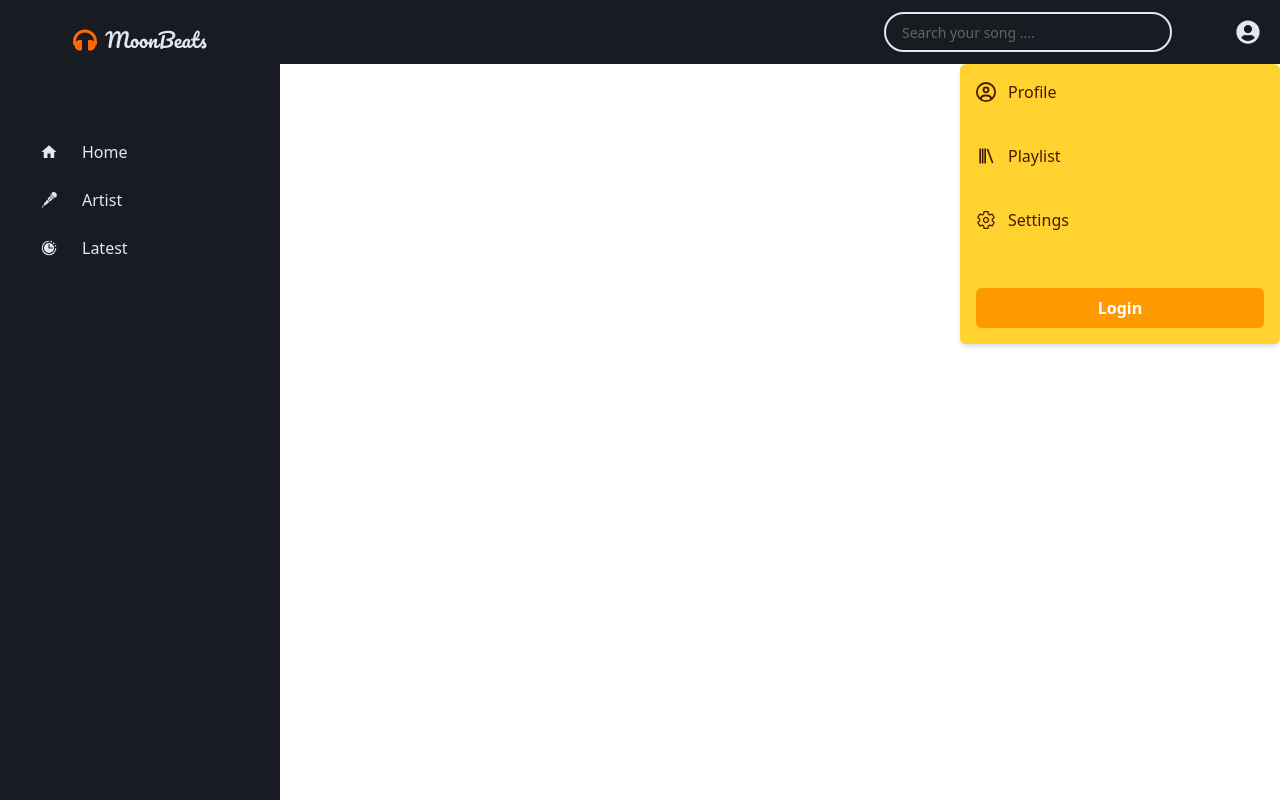
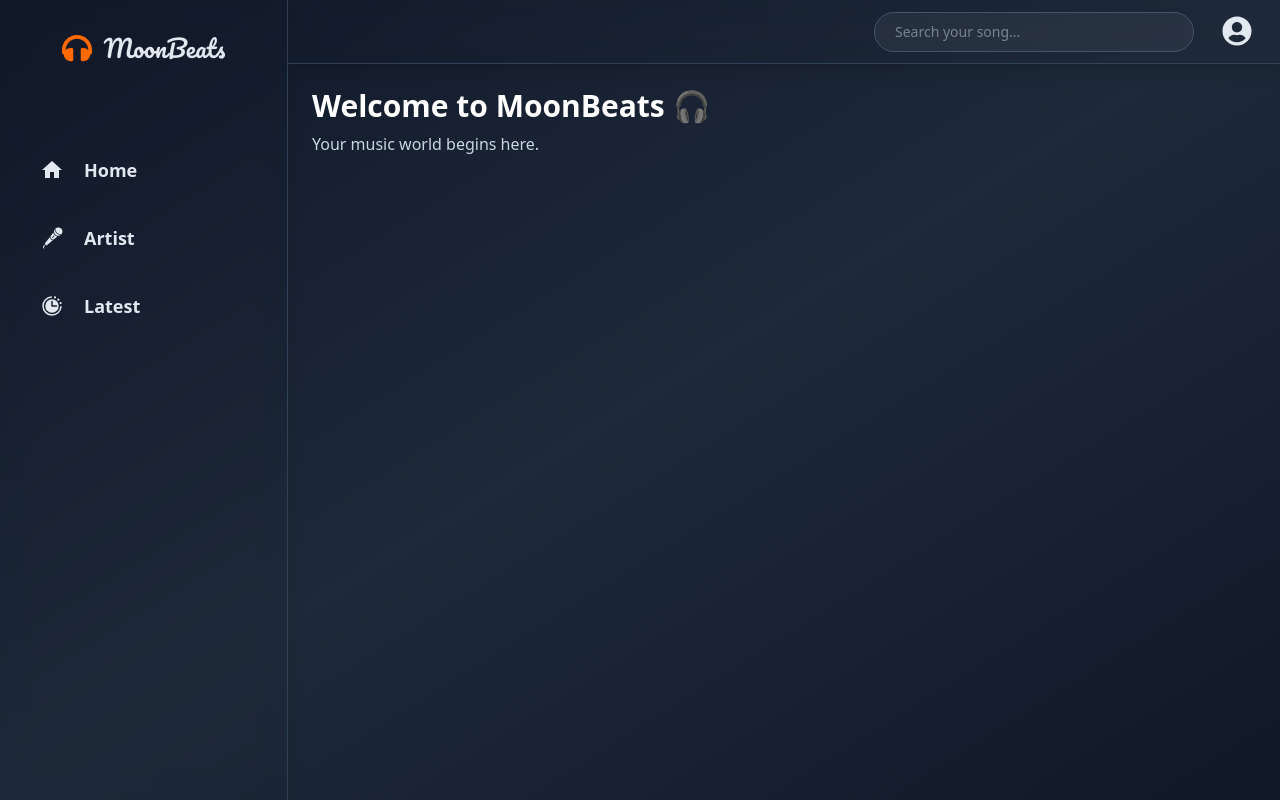
Before and after one commit to Rameeskc/music_app_frontend, a React (Vite) app: page / in a window 1280 px wide. Built offline with nearby package versions, Linux system fonts and the light colour scheme.

Commit message:
set layout

```diff
--- a/src/components/user/BottomBar.jsx
+++ b/src/components/user/BottomBar.jsx
@@ -1,57 +1,35 @@
-import React from 'react'
-import { Link } from "react-router-dom";
-import { LiaHomeSolid } from "react-icons/lia";
-import { LiaMicrophoneAltSolid } from "react-icons/lia";
-import { BiLibrary } from "react-icons/bi";
-import { IoHeartOutline } from "react-icons/io5";
-import { IoSearchOutline } from "react-icons/io5";
+import React from 'react';
+import { Link } from 'react-router-dom';
+import { LiaHomeSolid } from 'react-icons/lia';
+import { IoSearchOutline, IoHeartOutline } from 'react-icons/io5';
+import { BiLibrary } from 'react-icons/bi';
 
 const BottomBar = () => {
-
-  const Bottom = [
-    {
-      id: 1,
-      name: "Home",
-      link: "/",
-      icon: LiaHomeSolid
-    },
-    {
-      id: 2,
-      name: "Search",
-      link: "/",
-      icon: IoSearchOutline
-    },
-    {
-      id: 3,
-      name: "Favourite",
-      link: "/",
-      icon: IoHeartOutline
-    },
-    {
-      id: 4,
-      name: "Artist",
-      link: "/",
-      icon: BiLibrary
-
-    }
-  ]
+  const bottomItems = [
+    { id: 1, name: 'Home', link: '/', icon: LiaHomeSolid },
+    { id: 2, name: 'Search', link: '/', icon: IoSearchOutline },
+    { id: 3, name: 'Favourite', link: '/', icon: IoHeartOutline },
+    { id: 4, name: 'Artist', link: '/', icon: BiLibrary },
+  ];
 
   return (
-    <div className=' lg:hidden h-20 bg-[rgb(24,27,34)]'>
-      <ul className=' flex h-18 text-[rgb(176,176,176)] font-light items-center justify-evenly'>
-        {Bottom.map((item) => (
-          <li key={item.id}>
-            <Link to={item.link}>
-              <div className=' flex flex-col items-center justify-center'>
-                <item.icon className='text-2xl ' />
-                <p className=' text-[12px]'>{item.name}</p>
-              </div>
+    <div className="lg:hidden fixed bottom-0 left-0 right-0 h-20 bg-transparent shadow-inner border-t border-slate-700 backdrop-blur-md">
+      <ul className="flex h-full text-[rgb(176,176,176)] font-light items-center justify-evenly">
+        {bottomItems.map(({ id, name, link, icon: Icon }) => (
+          <li key={id}>
+            <Link
+              to={link}
+              className="flex flex-col items-center justify-center gap-1 hover:text-orange-500 transition"
+              aria-label={name}
+            >
+              <Icon className="text-2xl" />
+              <p className="text-xs select-none">{name}</p>
             </Link>
           </li>
         ))}
       </ul>
     </div>
-  )
-}
+  );
+};
 
-export default BottomBar
+export default BottomBar;
--- a/src/components/user/NavBar.jsx
+++ b/src/components/user/NavBar.jsx
@@ -1,71 +1,87 @@
-import React from 'react'
-import { Link } from "react-router-dom";
-import { FaHeadphones } from "react-icons/fa";
-import { FaUserCircle } from "react-icons/fa";
-import { FaRegCircleUser } from "react-icons/fa6";
-import { BiLibrary } from "react-icons/bi";
-import { IoSettingsOutline } from "react-icons/io5";
-
+import React, { useState, useEffect, useRef } from 'react';
+import { Link } from 'react-router-dom';
+import { FaHeadphones, FaUserCircle, FaRegUser } from 'react-icons/fa';
+import { BiLibrary } from 'react-icons/bi';
+import { IoSettingsOutline } from 'react-icons/io5';
 
 const NavBar = () => {
+  const [open, setOpen] = useState(false);
+  const dropdownRef = useRef(null);
 
   const profile = [
-    {
-      id: 1,
-      name: "Profile",
-      link: "/",
-      icon: FaRegCircleUser
-    },
-    {
-      id: 2,
-      name: "Playlist",
-      link: "/",
-      icon: BiLibrary
-    },
-    {
-      id: 3,
-      name: "Settings",
-      link: "/",
-      icon: IoSettingsOutline
-    },
+    { id: 1, name: "Profile", link: "/", icon: FaRegUser },
+    { id: 2, name: "Playlist", link: "/", icon: BiLibrary },
+    { id: 3, name: "Settings", link: "/", icon: IoSettingsOutline },
+  ];
 
-  ]
+  const toggleDropdown = () => setOpen(prev => !prev);
+
+  useEffect(() => {
+    const handleClickOutside = (event) => {
+      if (dropdownRef.current && !dropdownRef.current.contains(event.target)) {
+        setOpen(false);
+      }
+    };
+    document.addEventListener('mouseup', handleClickOutside);
+    return () => document.removeEventListener('mouseup', handleClickOutside);
+  }, []);
 
   return (
+    <div className="relative h-16 flex items-center justify-between lg:justify-end bg-transparent px-6 shadow-lg backdrop-blur-md border-b border-slate-700">
+      <div className="flex items-center">
+        <FaHeadphones className="text-orange-500 text-2xl lg:hidden" />
+        <p className="lg:hidden font-Pacifico ml-2 text-xl text-slate-200 select-none">MoonBeats</p>
+      </div>
 
-    <div className=' relative h-16 flex items-center justify-between lg:justify-end bg-[rgb(24,27,34)]'>
-      <div className='flex '>
-        <FaHeadphones className='text-orange-500 text-2xl lg:hidden ml-5' />
-        <p className='lg:hidden font-Pacifico ml-2 text-xl text-slate-200'>MoonBeats</p>
-      </div>
       <input
         type="text"
-        placeholder='Search your song ....'
-        className='hidden lg:block border-slate-200 border-2 h-10 w-72 placeholder:text-sm rounded-full focus:outline-none text-sm text-[rgb(176,176,176)] p-4  mr-16' />
-      <button className='cursor-pointer'>
-        <FaUserCircle className=' text-2xl text-slate-200 mr-5' />
+        placeholder="Search your song..."
+        className="hidden lg:block border border-slate-600 bg-[rgba(255,255,255,0.05)] h-10 w-80 placeholder:text-sm rounded-full focus:outline-none focus:ring-2 focus:ring-orange-500 text-sm text-slate-300 px-5 mr-6 transition"
+      />
+
+      <div className="relative" ref={dropdownRef}>
+        <button
+          onClick={toggleDropdown}
+          className="cursor-pointer focus:outline-none focus:ring-2 focus:ring-orange-400 rounded-full p-1"
+          aria-haspopup="true"
+          aria-expanded={open}
+          aria-label="User menu"
+        >
+          <FaUserCircle className="text-3xl text-slate-200 hover:text-orange-500 transition" />
         </button>
-      <div className='absolute top-16 right-0 w-80 bg-amber-300 p-4 rounded-md shadow-md'>
-        <ul className='space-y-2'>
-          {profile.map((item) => (
-            <li key={item.id} className='w-full h-14'>
-              <Link to={item.link}>
-                <div className='flex items-center gap-3 text-amber-950'>
-                  <item.icon className='text-xl' />
-                  <p>{item.name}</p>
-                </div>
+
+        {/* Dropdown */}
+        <div
+          className={`absolute right-0 top-14 w-72 bg-black/30 backdrop-blur-md border border-orange-600 rounded-2xl shadow-2xl p-5
+            transition-all duration-300 origin-top-right transform
+            ${open ? 'opacity-100 scale-100 pointer-events-auto' : 'opacity-0 scale-95 pointer-events-none'}
+          `}
+          style={{ transformOrigin: 'top right' }}
+        >
+          <ul className="space-y-4 leading-relaxed">
+            {profile.map(({ id, name, link, icon: Icon }) => (
+              <li key={id}>
+                <Link
+                  to={link}
+                  className="flex items-center gap-3 text-orange-300 hover:text-white transition font-semibold text-lg"
+                >
+                  <Icon className="text-2xl" />
+                  <span>{name}</span>
                 </Link>
               </li>
             ))}
           </ul>
-        <button className='mt-6 w-full bg-amber-500 py-2 rounded-md text-white font-semibold'>
+
+          <button
+            className="mt-8 w-full bg-orange-500 hover:bg-orange-600 active:bg-orange-700 transition text-white py-3 rounded-full font-semibold shadow-lg shadow-orange-600/50"
+            onClick={() => alert('Login clicked!')}
+          >
             Login
           </button>
         </div>
+      </div>
+    </div>
+  );
+};
 
-    </div>
-
-  )
-}
-
-export default NavBar
+export default NavBar;
--- a/src/components/user/Profile.jsx
+++ /dev/null
@@ -1,9 +0,0 @@
-import React from 'react'
-
-const Profile = () => {
-  return (
-    <div>Profile</div>
-  )
-}
-
-export default Profile
--- a/src/components/user/Sidebar.jsx
+++ b/src/components/user/Sidebar.jsx
@@ -1,60 +1,41 @@
-import React from 'react'
-import { Link } from "react-router-dom";
-import { FaHeadphones } from "react-icons/fa";
-import { GiMicrophone } from "react-icons/gi";
-import { IoAlbumsSharp } from "react-icons/io5";
-import { PiClockCountdownFill } from "react-icons/pi";
-import { MdLibraryMusic } from "react-icons/md";
-import { FaHeart } from "react-icons/fa";
-import { MdHome } from "react-icons/md";
-import { IoLogOut } from "react-icons/io5";
+import React from 'react';
+import { Link } from 'react-router-dom';
+import { FaHeadphones } from 'react-icons/fa';
+import { GiMicrophone } from 'react-icons/gi';
+import { PiClockCountdownFill } from 'react-icons/pi';
+import { MdHome } from 'react-icons/md';
 
 const Sidebar = () => {
-
-  const menu = [
-    {
-      id: 1,
-      name: "Home",
-      link: "/",
-      icon: MdHome
-    },
-    {
-      id: 2,
-      name: "Artist",
-      link: "/",
-      icon: GiMicrophone
-    },
-    {
-      id: 3,
-      name: "Latest",
-      link: "/",
-      icon: PiClockCountdownFill
-    },
-
-
-  ]
+  const menuItems = [
+    { id: 1, name: 'Home', link: '/', icon: MdHome },
+    { id: 2, name: 'Artist', link: '/', icon: GiMicrophone },
+    { id: 3, name: 'Latest', link: '/', icon: PiClockCountdownFill },
+  ];
 
   return (
-    <div className='hidden lg:block h-screen w-[280px] bg-[rgb(24,27,34)]'>
-      <div className=' w-full h-12 flex justify-center items-center mt-4 p-2'>
-        <FaHeadphones className='text-orange-500 text-2xl' />
-        <p className=' font-Pacifico ml-2 text-xl text-slate-200'>MoonBeats</p>
+    <div className="hidden lg:flex flex-col h-screen w-72 bg-transparent backdrop-blur-md border-r border-slate-700 shadow-lg">
+      <div className="flex items-center justify-center h-16 mt-4 p-4">
+        <FaHeadphones className="text-orange-500 text-3xl" />
+        <p className="font-Pacifico ml-3 text-2xl text-slate-200 select-none">MoonBeats</p>
       </div>
-      <div className='mt-12  '>
-        <ul className=" p-2 lg:p-4 ">
-          {menu.map((item) => (
-            <li key={item.id}>
-              <Link to={item.link} className="flex h-12 w-full items-center pl-6 rounded-2xl gap-6 text-slate-200 hover:text-slate-700 hover:bg-slate-200 transition ease-out duration-300 hover:scale-110 ">
-                <item.icon className="text-lg" />
-                <span>{item.name}</span>
+
+      <nav className="mt-12 flex-grow">
+        <ul className="flex flex-col gap-4 p-4">
+          {menuItems.map(({ id, name, link, icon: Icon }) => (
+            <li key={id}>
+              <Link
+                to={link}
+                className="flex items-center gap-5 text-slate-200 hover:text-orange-500 hover:bg-slate-800/50 rounded-2xl px-6 py-3 transition transform hover:scale-105"
+              >
+                <Icon className="text-2xl" />
+                <span className="font-semibold text-lg select-none">{name}</span>
               </Link>
             </li>
           ))}
         </ul>
-      </div>
+      </nav>
+    </div>
+  );
+};
 
-    </div>
-  )
-}
-
-export default Sidebar
+export default Sidebar;
--- /dev/null
+++ b/src/components/user/layout/UserLayout.jsx
@@ -0,0 +1,22 @@
+import React from 'react';
+import { Outlet } from 'react-router-dom';
+import NavBar from '../NavBar';
+import BottomBar from '../BottomBar';
+import Sidebar from '../Sidebar';
+
+const UserLayout = () => {
+  return (
+    <div className="flex h-screen w-screen">
+      <Sidebar />
+      <div className="flex flex-col grow">
+        <NavBar />
+        <div className="grow overflow-auto">
+          <Outlet />
+        </div>
+        <BottomBar />
+      </div>
+    </div>
+  );
+};
+
+export default UserLayout;
--- a/src/index.css
+++ b/src/index.css
@@ -4,3 +4,8 @@
 @theme {
     --font-Pacifico:'Pacifico', 'cursive'
   }
+
+  body, #root {
+    @apply bg-gradient-to-br from-gray-900 via-gray-800 to-gray-900 min-h-screen;
+    margin: 0;
+  }
--- a/src/pages/user/Home.jsx
+++ b/src/pages/user/Home.jsx
@@ -1,22 +1,12 @@
-import React from 'react'
-import NavBar from '../../components/user/NavBar';
-import Sidebar from '../../components/user/Sidebar'
-import BottomBar from'../../components/user/BottomBar'
+import React from 'react';
 
 const Home = () => {
   return (
-    <div className='flex h-screen w-screen'>
+    <div className="text-white p-6">
+      <h1 className="text-3xl font-bold">Welcome to MoonBeats 🎧</h1>
+      <p className="mt-2 text-slate-300">Your music world begins here.</p>
+    </div>
+  );
+};
 
-        <Sidebar />
-
-      <div className='flex flex-col grow'>
-        <NavBar />
-        <div className='grow'></div>
-        <BottomBar/>
-      </div>
-      </div>
-
-  )
-}
-
-export default Home
+export default Home;
--- a/src/routes/User.jsx
+++ b/src/routes/User.jsx
@@ -1,13 +1,16 @@
-import React from 'react'
-import { Route,Routes } from 'react-router-dom'
-import Home from "../pages/user/Home"
+import React from 'react';
+import { Route, Routes } from 'react-router-dom';
+import UserLayout from '../components/user/layout/UserLayout';
+import Home from '../pages/user/Home';
 
 const User = () => {
   return (
     <Routes>
-        <Route path='/' element=<Home/> />
+      <Route path="/" element={<UserLayout />}>
+        <Route index element={<Home />} />
+      </Route>
     </Routes>
-  )
-}
+  );
+};
 
-export default User
+export default User;
```
Lines whose indentation alone changed are shown as unchanged.
